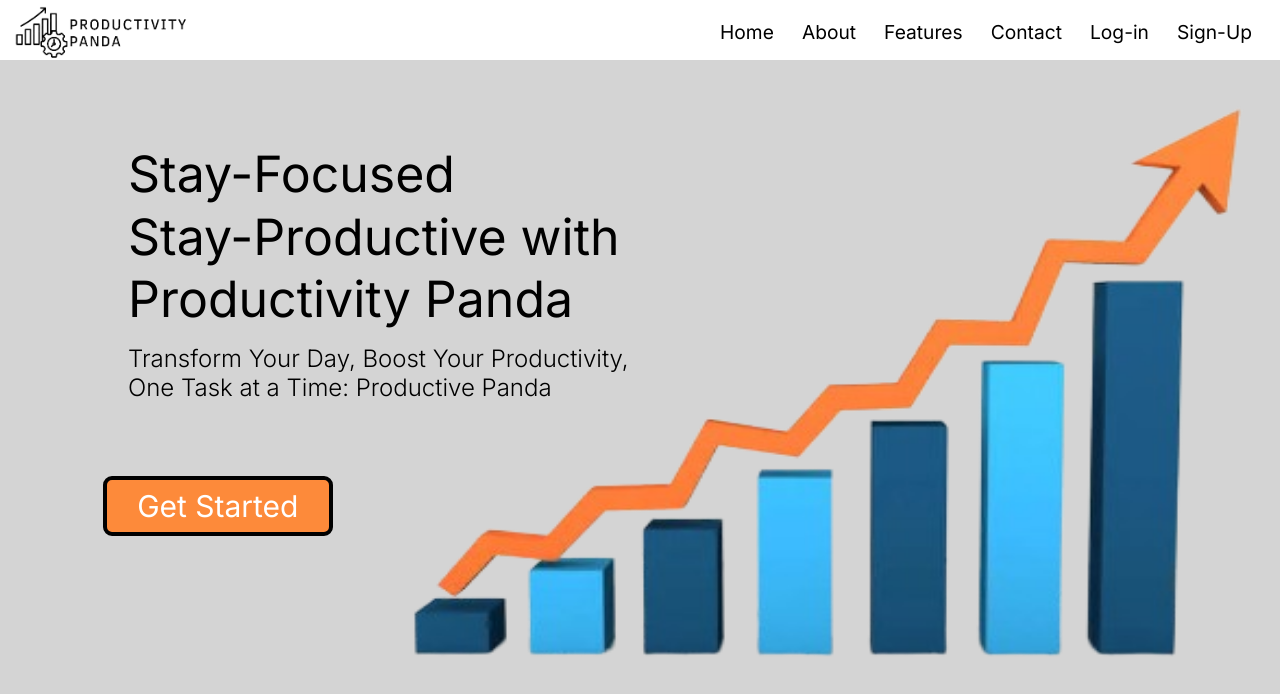
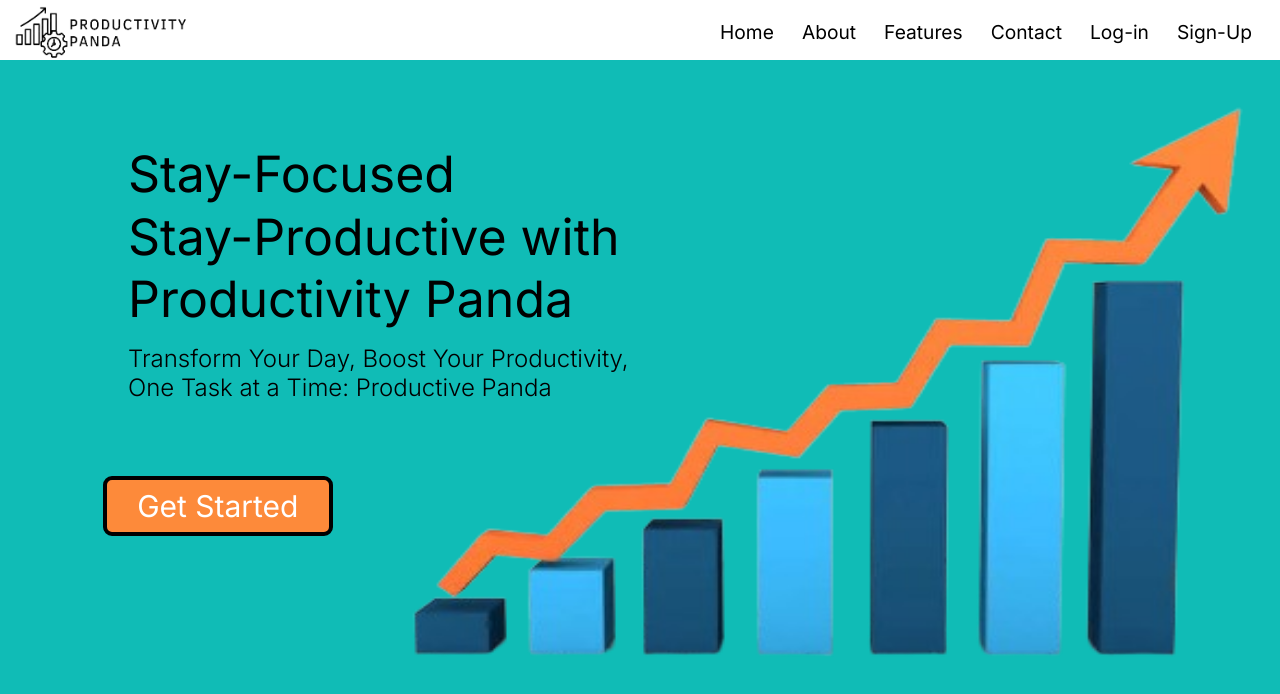
Before and after one commit to kalviumcommunity/S51_Sudhan_Capstone_Productivity_Panda, a React (Vite) app in the folder Frontend/Productivity-Panda-MainPage/: page / in a window 1280 px wide. Shown: the top 694 px of the page. Built offline with nearby package versions, Linux system fonts and the light colour scheme.

Commit message:
background changed

```diff
--- a/Frontend/Productivity-Panda-MainPage/src/index.css
+++ b/Frontend/Productivity-Panda-MainPage/src/index.css
@@ -6,7 +6,7 @@
     font-family: "Inter", sans-serif;
 }
 body{
-    background-color: #d4d4d4;
+    background-color: #10bcb6;
 }
 .Vertical-bar{
     border: 2px solid black;
```
